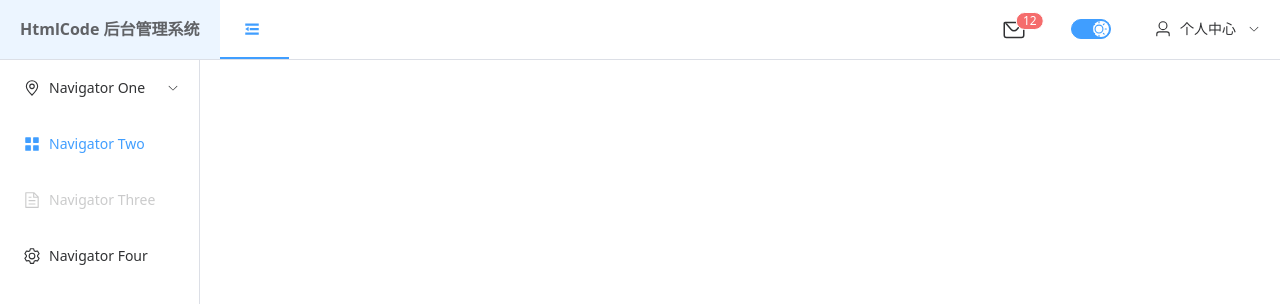
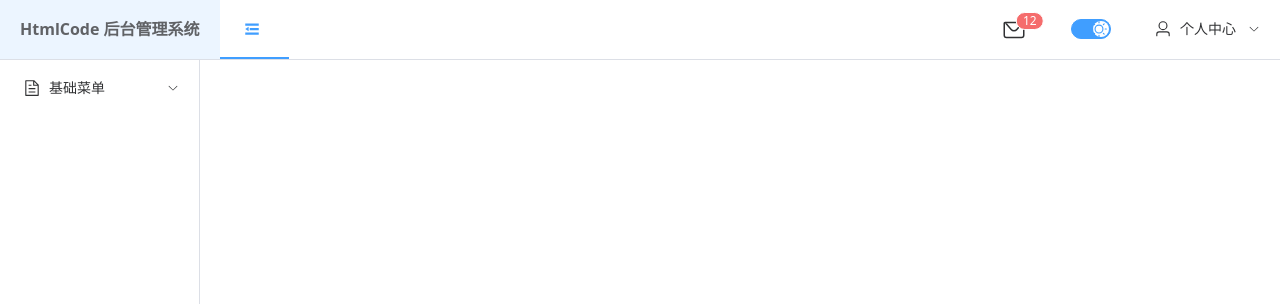
Before and after one commit to 18583468779/vue_admin, a Vue app: page /#/admin/home in a window 1280 px wide. Shown: the top 304 px of the page. Built offline with nearby package versions, Linux system fonts and the light colour scheme.

Commit message:
基础菜单配置

```diff
--- a/package.json
+++ b/package.json
@@ -16,6 +16,7 @@
     "vue-router": "4"
   },
   "devDependencies": {
+    "@types/uuid": "^10.0.0",
     "@vitejs/plugin-vue": "^5.1.2",
     "autoprefixer": "^10.4.20",
     "postcss": "^8.4.45",
--- a/src/components/menu/sliderMenu.vue
+++ b/src/components/menu/sliderMenu.vue
@@ -1,52 +1,26 @@
 <template>
-    <el-menu default-active="2" class="el-menu-vertical-demo " :collapse="isCollapse" @open="handleOpen"
+    <el-menu default-active="1-2" class="el-menu-vertical-demo" :collapse="isCollapse" @open="handleOpen"
         @close="handleClose">
-        <el-sub-menu index="1">
+
+        <el-sub-menu :index="index" v-for="(menu, index) in menuData" :key="menu.id">
             <template #title>
                 <el-icon>
-                    <location />
+                    <component :is="menu.icon" />
                 </el-icon>
-                <span>Navigator One</span>
+                <span>{{ menu.title }}</span>
             </template>
-            <el-menu-item-group>
-                <template #title><span>Group One</span></template>
-                <el-menu-item index="1-1">item one</el-menu-item>
-                <el-menu-item index="1-2">item two</el-menu-item>
+            <el-menu-item-group v-show="menu.children!.length > 0" v-for="(group, groupIdx) in menu.children"
+                :key="group.id">
+                <template #title><span>{{ group.title }}</span></template>
+                <el-menu-item :index="index + '-' + groupIdx" v-for="(gChild) in group.group" :key="gChild.id">
+                    {{ gChild.title }}
+                </el-menu-item>
             </el-menu-item-group>
-            <el-menu-item-group title="Group Two">
-                <el-menu-item index="1-3">item three</el-menu-item>
-            </el-menu-item-group>
-            <el-sub-menu index="1-4">
-                <template #title><span>item four</span></template>
-                <el-menu-item index="1-4-1">item one</el-menu-item>
-            </el-sub-menu>
         </el-sub-menu>
-        <el-menu-item index="2">
-            <el-icon><icon-menu /></el-icon>
-            <template #title>Navigator Two</template>
-        </el-menu-item>
-        <el-menu-item index="3" disabled>
-            <el-icon>
-                <document />
-            </el-icon>
-            <template #title>Navigator Three</template>
-        </el-menu-item>
-        <el-menu-item index="4">
-            <el-icon>
-                <setting />
-            </el-icon>
-            <template #title>Navigator Four</template>
-        </el-menu-item>
     </el-menu>
 </template>
 
 <script lang="ts" setup>
-import {
-    Document,
-    Menu as IconMenu,
-    Location,
-    Setting,
-} from '@element-plus/icons-vue';
 import { v4 as uuidv4 } from 'uuid';
 import { ref } from 'vue';
 type Props = {
@@ -63,24 +37,44 @@ const handleClose = (key: string, keyPath: string[]) => {
 
 const uuid1 = uuidv4();
 
-const initData = [
+const initData: Array<TSliderMenu> = [
     {
-        id: uuid1, title: '基础菜单', icon: 'icon-menu', children: [
+        id: uuid1, title: '基础菜单', icon: 'document', children: [
             {
-                id: uuidv4(), parentId: uuid1, title: '配置菜单', url: '/'
+                id: uuidv4(), parentId: uuid1, title: '菜单组', group: [
+                    {
+                        id: uuidv4(), parentId: uuid1, title: '配置菜单1', url: '/'
+                    },
+                    {
+                        id: uuidv4(), parentId: uuid1, title: '配置菜单2', url: '/'
+                    },
+                ]
             },
             {
-                id: uuidv4(), parentId: uuid1, title: '工作台', url: '/'
+                id: uuidv4(), parentId: uuid1, title: '工作台', group: [
+                    {
+                        id: uuidv4(), parentId: uuid1, title: '工作台1', url: '/'
+                    },
+                    {
+                        id: uuidv4(), parentId: uuid1, title: '工作台2', url: '/'
+                    },
+                ]
             },
             {
-                id: uuidv4(), parentId: uuid1, title: '统计报表', url: '/'
+                id: uuidv4(), parentId: uuid1, title: '统计报表', group: [
+                    {
+                        id: uuidv4(), parentId: uuid1, title: '统计报表1', url: '/'
+                    },
+                    {
+                        id: uuidv4(), parentId: uuid1, title: '统计报表2', url: '/'
+                    },
+                ]
             }
         ]
     }
 ];
 
-
-const menuData = ref([]);
+const menuData = ref<Array<TSliderMenu>>([]);
 
 setTimeout(() => {
     menuData.value = initData;
--- a/src/vite-env.d.ts
+++ b/src/vite-env.d.ts
@@ -5,3 +5,5 @@ declare module "*.vue" {
   const component: DefineComponent<{}, {}, any>;
   export default component;
 }
+
+declare module "uuid";
```
Also changed, not shown: src/index.d.ts (added, +11 -0 lines), 1 other file (tests, documents, lock files or other folders).
